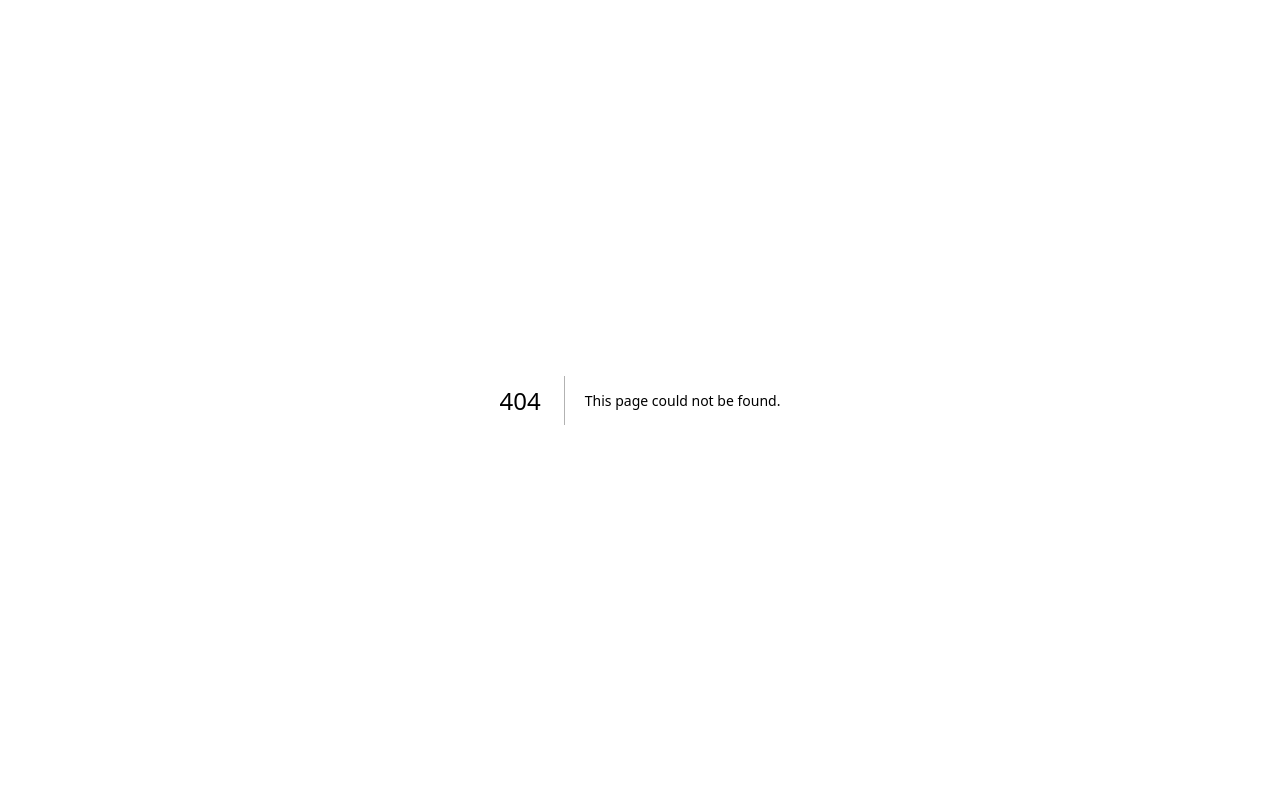
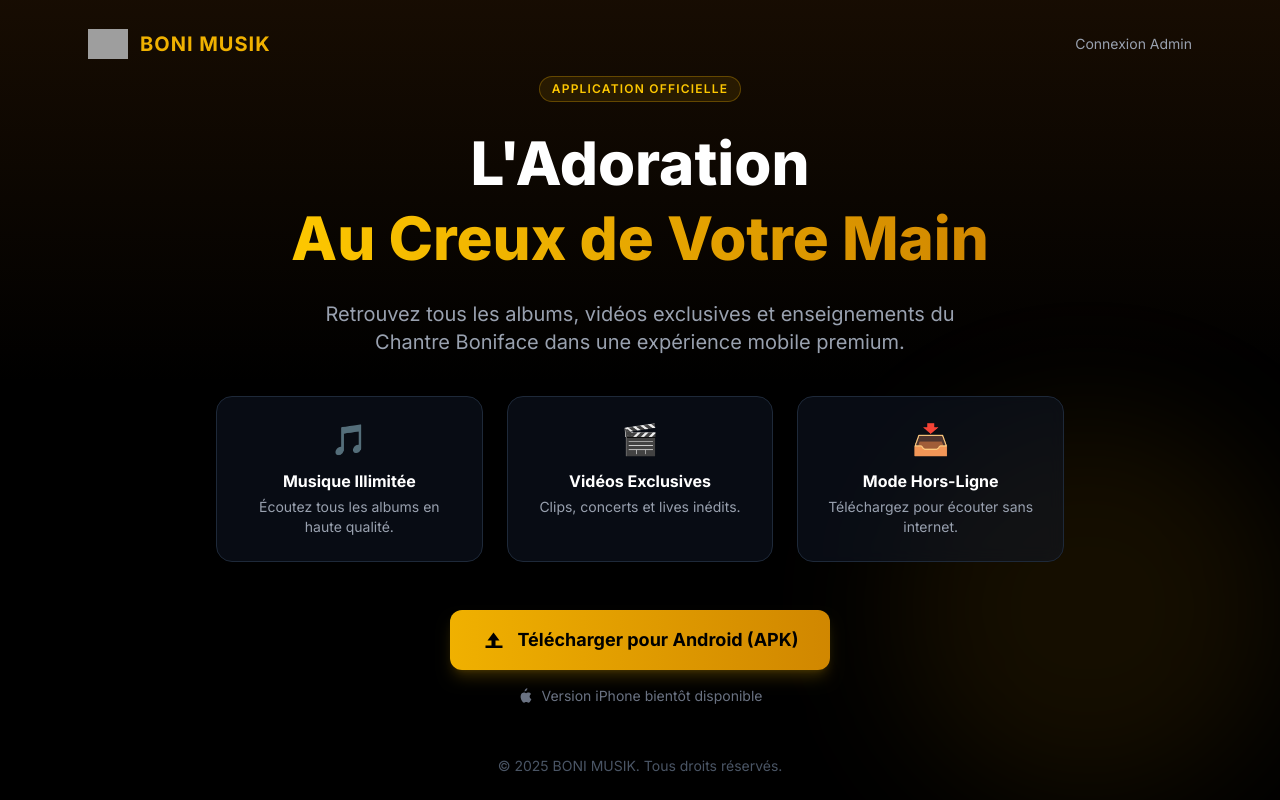
Before and after one commit to bonismusic2-crypto/BONIMUSIK-APP-MOBILE, a Next.js app in the folder admin/: page /download in a window 1280 px wide. Before the commit this address had no page. Built offline with nearby package versions, Linux system fonts and the light colour scheme; grey boxes are pictures that could not be loaded.

Commit message:
feat: Add public download landing page for APK distribution

```diff
--- /dev/null
+++ b/admin/app/download/page.tsx
@@ -0,0 +1,96 @@
+'use client';
+
+import React from 'react';
+import Link from 'next/link';
+import { motion } from 'framer-motion';
+
+export default function DownloadPage() {
+    return (
+        <div className="min-h-screen bg-black text-white flex flex-col font-sans relative overflow-hidden">
+
+            {/* Background Effects */}
+            <div className="absolute top-0 left-0 w-full h-96 bg-gradient-to-b from-yellow-900/20 to-transparent z-0 pointer-events-none" />
+            <div className="absolute bottom-0 right-0 w-96 h-96 bg-yellow-600/10 rounded-full blur-3xl z-0 pointer-events-none" />
+
+            {/* Header */}
+            <header className="relative z-10 w-full p-6 flex justify-between items-center max-w-6xl mx-auto">
+                <div className="flex items-center gap-3">
+                    <img src="/logo.png" alt="BONI MUSIK" className="w-10 h-10 object-contain" onError={(e) => e.currentTarget.style.display = 'none'} />
+                    <span className="text-xl font-bold text-yellow-500 tracking-wider">BONI MUSIK</span>
+                </div>
+                <Link href="/" className="text-sm text-gray-400 hover:text-white transition">Connexion Admin</Link>
+            </header>
+
+            {/* Hero Section */}
+            <main className="flex-1 relative z-10 flex flex-col items-center justify-center p-6 text-center max-w-4xl mx-auto mt-[-40px]">
+
+                <motion.div
+                    initial={{ opacity: 0, y: 20 }}
+                    animate={{ opacity: 1, y: 0 }}
+                    transition={{ duration: 0.8 }}
+                >
+                    <span className="px-3 py-1 bg-yellow-500/10 border border-yellow-500/30 rounded-full text-yellow-400 text-xs font-semibold uppercase tracking-widest mb-6 inline-block">
+                        Application Officielle
+                    </span>
+                    <h1 className="text-4xl md:text-6xl font-extrabold mb-6 leading-tight">
+                        L'Adoration <br />
+                        <span className="text-transparent bg-clip-text bg-gradient-to-r from-yellow-400 to-yellow-600">
+                            Au Creux de Votre Main
+                        </span>
+                    </h1>
+                    <p className="text-gray-400 text-lg md:text-xl max-w-2xl mx-auto mb-10">
+                        Retrouvez tous les albums, vidéos exclusives et enseignements du Chantre Boniface dans une expérience mobile premium.
+                    </p>
+                </motion.div>
+
+                {/* Features Grid */}
+                <motion.div
+                    initial={{ opacity: 0, y: 30 }}
+                    animate={{ opacity: 1, y: 0 }}
+                    transition={{ delay: 0.2, duration: 0.8 }}
+                    className="grid grid-cols-1 md:grid-cols-3 gap-6 mb-12 w-full"
+                >
+                    <FeatureCard icon="🎵" title="Musique Illimitée" desc="Écoutez tous les albums en haute qualité." />
+                    <FeatureCard icon="🎬" title="Vidéos Exclusives" desc="Clips, concerts et lives inédits." />
+                    <FeatureCard icon="📥" title="Mode Hors-Ligne" desc="Téléchargez pour écouter sans internet." />
+                </motion.div>
+
+                {/* CTA Buttons */}
+                <motion.div
+                    initial={{ opacity: 0, scale: 0.9 }}
+                    animate={{ opacity: 1, scale: 1 }}
+                    transition={{ delay: 0.4, duration: 0.5 }}
+                    className="flex flex-col gap-4 w-full md:w-auto"
+                >
+                    <a
+                        href="#" // TO REPLACE WITH REAL APK LINK
+                        className="bg-gradient-to-r from-yellow-500 to-yellow-600 text-black font-bold text-lg px-8 py-4 rounded-xl shadow-lg shadow-yellow-500/20 hover:scale-105 transition-transform flex items-center justify-center gap-3"
+                    >
+                        <svg viewBox="0 0 24 24" fill="currentColor" className="w-6 h-6"><path d="M3.5 17.5h17v2.5h-17v-2.5zm8-13l-6 8h4v5h4v-5h4l-6-8z" /></svg>
+                        Télécharger pour Android (APK)
+                    </a>
+                    <div className="flex items-center justify-center gap-2 text-gray-500 text-sm">
+                        <svg viewBox="0 0 24 24" fill="currentColor" className="w-4 h-4"><path d="M18.71 19.5c-.83 1.24-1.71 2.45-3.05 2.47-1.34.03-1.77-.79-3.29-.79-1.53 0-2 .77-3.27.82-1.31.05-2.3-1.32-3.14-2.53C4.25 17 2.94 12.45 4.7 9.39c.87-1.52 2.43-2.48 4.12-2.51 1.28-.02 2.5.87 3.29.87.78 0 2.26-1.07 3.81-.91.65.03 2.47.26 3.64 1.98-.09.06-2.17 1.28-2.15 3.81.03 3.02 2.65 4.03 2.68 4.04-.03.07-.42 1.44-1.38 2.83M13 3.5c.73-.83 1.21-1.96 1.07-3.11-1.05.05-2.31.72-3.06 1.61-.68.8-1.26 1.99-1.12 3.07 1.17.09 2.37-.73 3.11-1.57z" /></svg>
+                        <span>Version iPhone bientôt disponible</span>
+                    </div>
+                </motion.div>
+
+            </main>
+
+            {/* Footer */}
+            <footer className="relative z-10 w-full p-6 text-center text-gray-600 text-sm">
+                <p>© {new Date().getFullYear()} BONI MUSIK. Tous droits réservés.</p>
+            </footer>
+        </div>
+    );
+}
+
+function FeatureCard({ icon, title, desc }: { icon: string, title: string, desc: string }) {
+    return (
+        <div className="bg-gray-900/50 border border-gray-800 p-6 rounded-2xl backdrop-blur-sm hover:border-yellow-500/30 transition-colors">
+            <div className="text-3xl mb-3">{icon}</div>
+            <h3 className="text-white font-bold mb-1">{title}</h3>
+            <p className="text-gray-400 text-sm">{desc}</p>
+        </div>
+    );
+}
--- a/admin/package.json
+++ b/admin/package.json
@@ -12,6 +12,7 @@
     "@hookform/resolvers": "^5.2.2",
     "axios": "^1.13.2",
     "date-fns": "^4.1.0",
+    "framer-motion": "^12.23.26",
     "next": "^16.0.7",
     "react": "^19.2.1",
     "react-dom": "^19.2.1",
```
Also changed, not shown: 1 other file (tests, documents, lock files or other folders).
